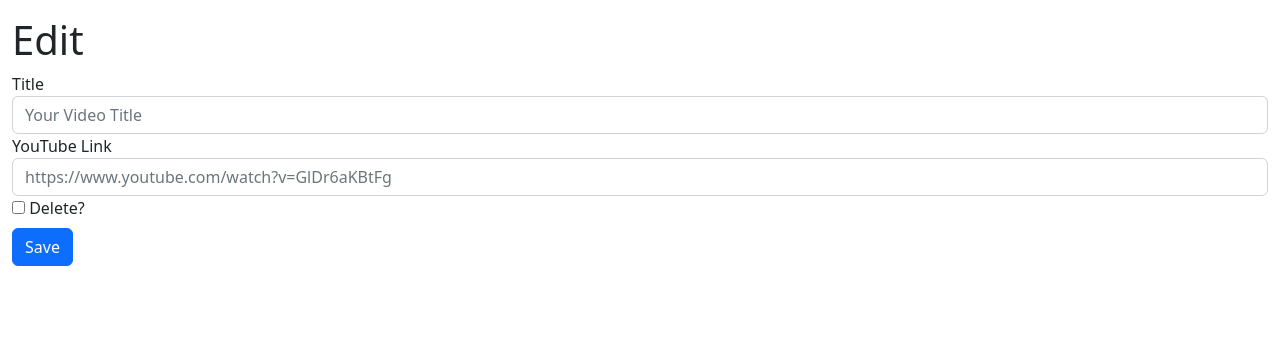
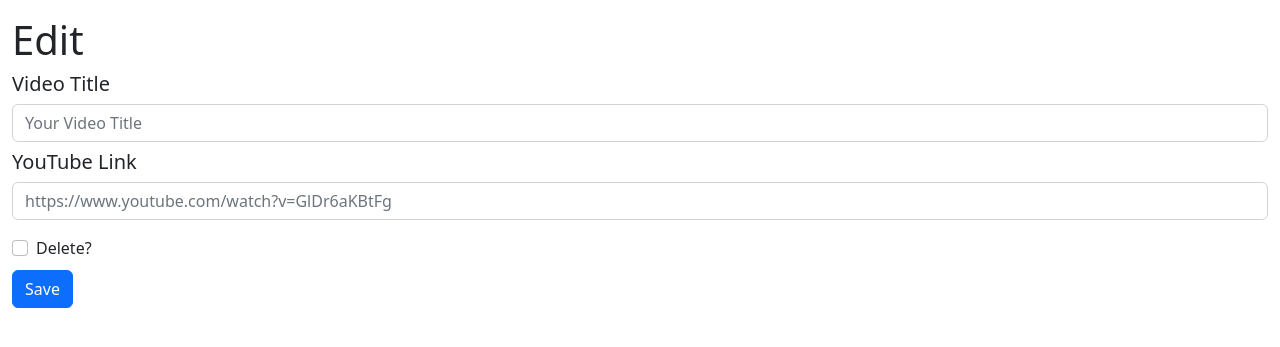
Before and after one commit to Sai-Santhan/video-membership-site, a Python web app: template app/templates/videos/edit.html in a window 1280 px wide. Shown: the part 56-403 px from the top of the page. Run offline with Jinja, Linux system fonts and the light colour scheme; the template is opened without the code that fills it, so the values that code supplies are empty; some libraries are stand-ins or nearby versions.

Commit message:
Added styling and form-check checkbox.

```diff
--- a/app/templates/videos/htmx/edit.html
+++ b/app/templates/videos/htmx/edit.html
@@ -4,22 +4,23 @@
 
     <form method="post" action="/videos/{{ object.host_id }}/edit/" hx-post="/videos/{{ object.host_id }}/hx-edit/">
         <div>
-            <label for="title">Title</label>
+            <label for="title" class="h5">Video Title</label>
             <input class="form-control" type="text" name="title" id="title" placeholder='Your Video Title'
                    value="{% if object.title %}{{ object.title }}{% endif %}" required>
         </div>
 
-        <div>
-            <label for='url'>YouTube Link</label>
+        <div class="mt-2">
+            <label for='url' class="h5">YouTube Link</label>
             <input class='form-control' type='text' name='url' id='url'
                    required
                    placeholder='https://www.youtube.com/watch?v=GlDr6aKBtFg'
                    value="{% if object.url %}{{ object.url }}{% endif %}"/>
         </div>
 
-        <div>
-            <label for="delete">
-                <input type="checkbox" name="delete" id="delete"/> Delete?
+        <div class="form-check mt-3">
+            <input class="form-check-input" type="checkbox" name="delete" value="" id="delete">
+            <label class="form-check-label" for="delete">
+                Delete?
             </label>
         </div>
 
```
